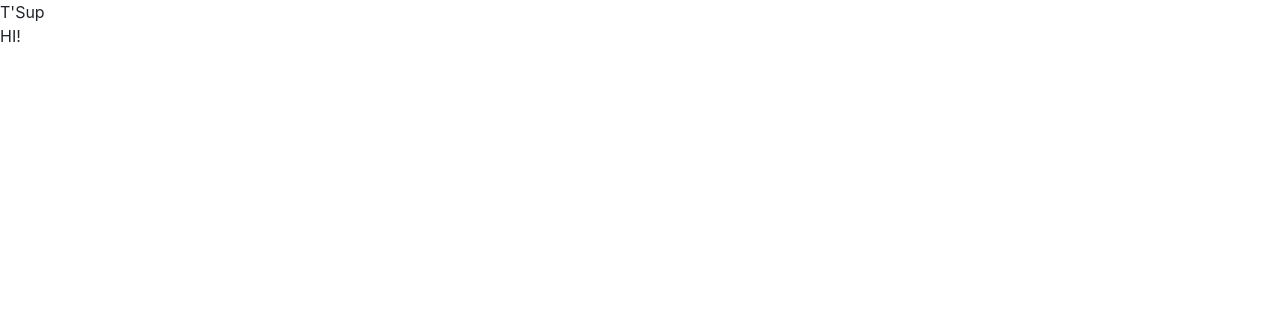
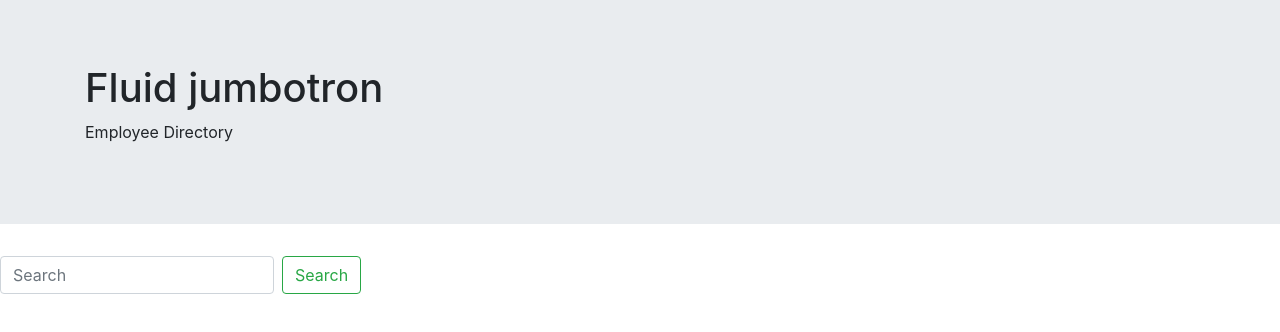
Before and after one commit to RobWongus/React-Employee-Directory, a React (Create React App) app: page / in a window 1280 px wide. Shown: the top 332 px of the page. Built offline with nearby package versions, Linux system fonts and the light colour scheme.

Commit message:
added search button and jumbotrom from react bootstrap

```diff
--- a/package.json
+++ b/package.json
@@ -7,10 +7,12 @@
     "@testing-library/jest-dom": "^4.2.4",
     "@testing-library/react": "^9.5.0",
     "@testing-library/user-event": "^7.2.1",
+    "bootstrap": "^4.5.0",
     "compression": "^1.7.4",
     "express": "^4.17.1",
     "mongo": "^0.1.0",
     "react": "^16.13.1",
+    "react-bootstrap": "^1.0.1",
     "react-dom": "^16.13.1",
     "react-scripts": "3.4.1"
   },
--- a/public/index.html
+++ b/public/index.html
@@ -42,6 +42,6 @@
       To create a production bundle, use `npm run build` or `yarn build`.
     -->
     <script src="https://code.jquery.com/jquery-3.5.1.slim.min.js" integrity="sha384-DfXdz2htPH0lsSSs5nCTpuj/zy4C+OGpamoFVy38MVBnE+IbbVYUew+OrCXaRkfj" crossorigin="anonymous"></script>
-<script src="https://cdn.jsdelivr.net/npm/popper.js@1.16.0/dist/umd/popper.min.js" integrity="sha384-Q6E9RHvbIyZFJoft+2mJbHaEWldlvI9IOYy5n3zV9zzTtmI3UksdQRVvoxMfooAo" crossorigin="anonymous"></script>
+    <script src="https://cdn.jsdelivr.net/npm/popper.js@1.16.0/dist/umd/popper.min.js" integrity="sha384-Q6E9RHvbIyZFJoft+2mJbHaEWldlvI9IOYy5n3zV9zzTtmI3UksdQRVvoxMfooAo" crossorigin="anonymous"></script>
   </body>
 </html>
--- a/src/components/Navbar.js
+++ b/src/components/Navbar.js
@@ -1,9 +1,17 @@
 import React from 'react';
+import Jumbotron from 'react-bootstrap/Jumbotron'
+import Container from 'react-bootstrap/Container'
+
 
 export default function Navbar() {
     return (
         <div>
-            T'Sup
+           <Jumbotron fluid>
+            <Container>
+                <h1>Fluid jumbotron</h1>
+                 <p>Employee Directory</p>
+            </Container>
+           </Jumbotron>
         </div>
     )
 
--- a/src/components/Search.js
+++ b/src/components/Search.js
@@ -1,9 +1,14 @@
 import React from 'react';
-
+import Form from 'react-bootstrap/Form'
+import Button from 'react-bootstrap/Button'
+import FormControl from 'react-bootstrap/FormControl'
 export default function Search() {
     return (
         <div>
-            HI!
+           <Form inline>
+                <FormControl type="text" placeholder="Search" className="mr-sm-2" />
+                <Button variant="outline-success">Search</Button>
+           </Form>
         </div>
 
     )
--- a/src/index.js
+++ b/src/index.js
@@ -1,6 +1,6 @@
 import React from 'react';
 import ReactDOM from 'react-dom';
-
+import 'bootstrap/dist/css/bootstrap.min.css';
 import App from './App';
 
 
```
Also changed, not shown: 1 other file (tests, documents, lock files or other folders).
